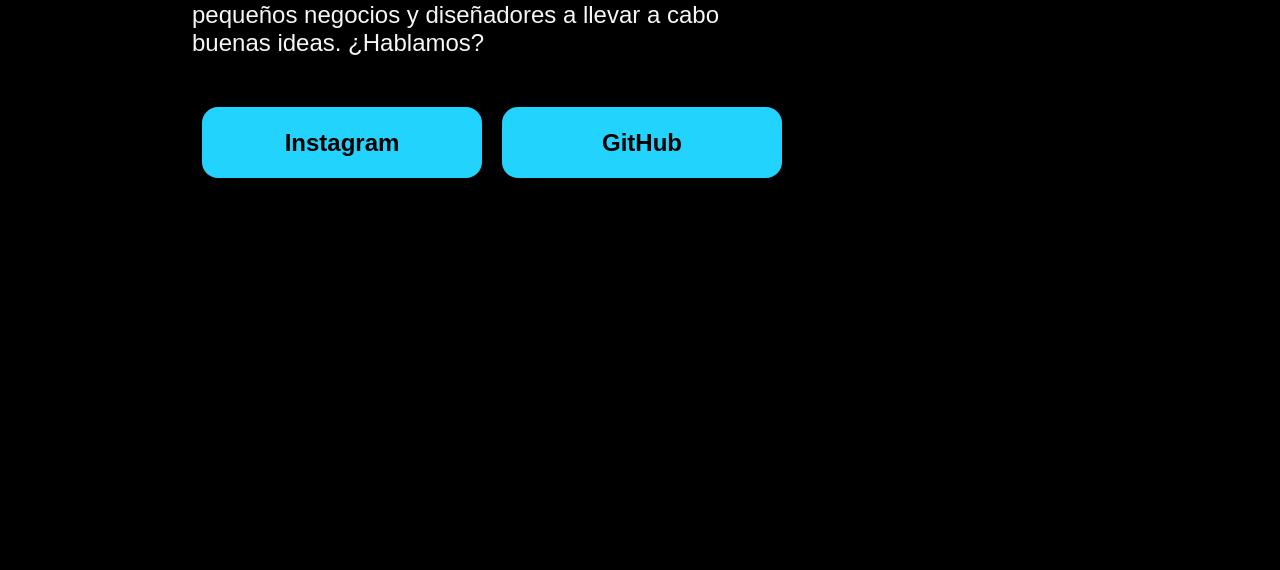
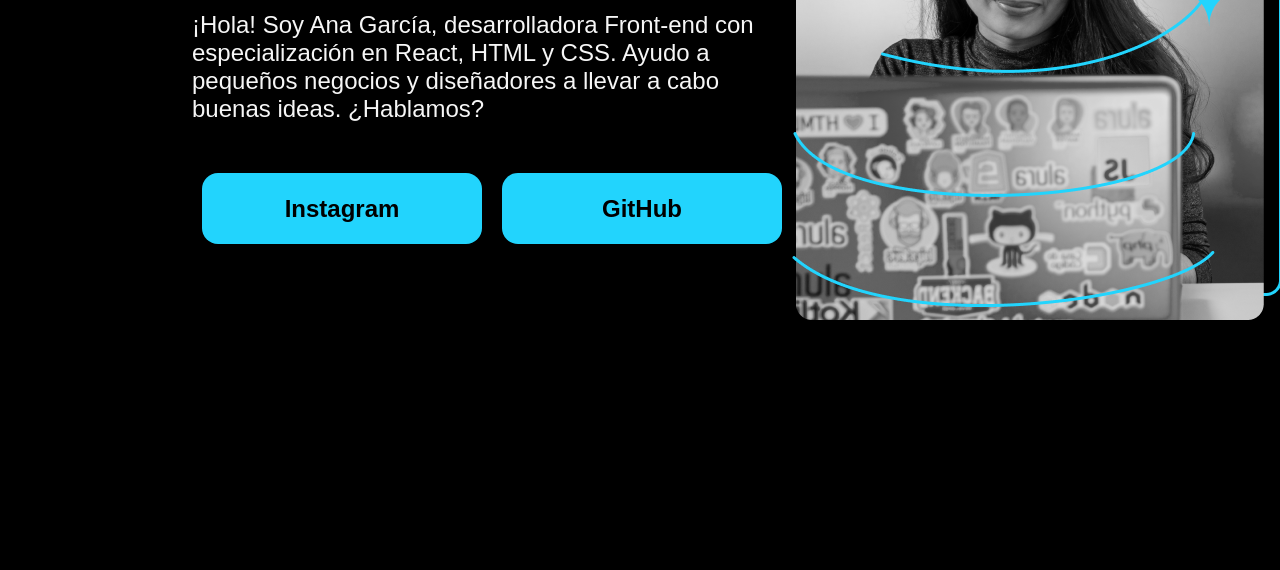
Before and after one commit to KarlaV30/AluraG8, a plain HTML site: page portafolio/portafolioEtapa1/index.html in a window 1280 px wide. Shown: the part 358-928 px from the top of the page. Drawn offline with nearby package versions, Linux system fonts and the light colour scheme.

Commit message:
readMe para portafolio1

```diff
--- a/portafolio/portafolioEtapa1/index.html
+++ b/portafolio/portafolioEtapa1/index.html
@@ -27,7 +27,7 @@
                 </div>
 
         </section>
-            <img src="..\assests\Rectangle 47.png" alt="Foto de Ana García desarrolando un proyecto">
+        <img class="presentacion_imagen" src="../assests/Imagem.png" alt="foto">
     </main>
     <footer></footer>
 </body>
```
Also changed, not shown: 1 other file.
